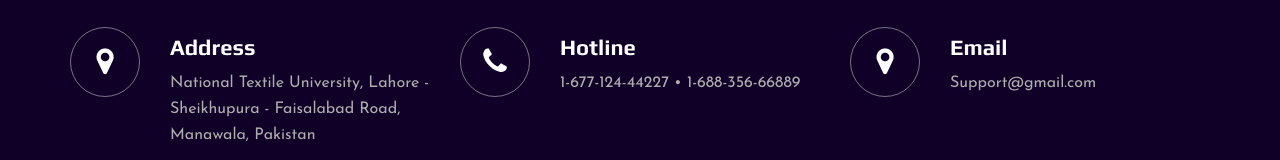
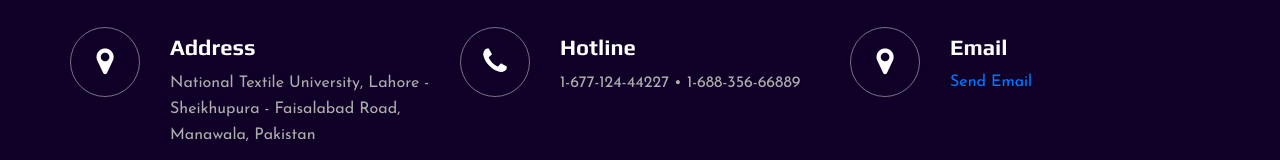
Before and after one commit to aliakbar192/GamerSyndicate, a plain HTML site: page contact.html in a window 1280 px wide. Shown: the part 449-609 px from the top of the page. Drawn offline with Linux system fonts and the light colour scheme.

Commit message:
Update contact.html

```diff
--- a/contact.html
+++ b/contact.html
@@ -117,7 +117,7 @@
                         </div>
                         <div class="contact__widget__item__text">
                             <h4>Email</h4>
-                            <p>Support@gmail.com</p>
+                            <a href = "mailto: gamersyndicatepk@gmail.com">Send Email</a>
                         </div>
                     </div>
                 </div>
```
